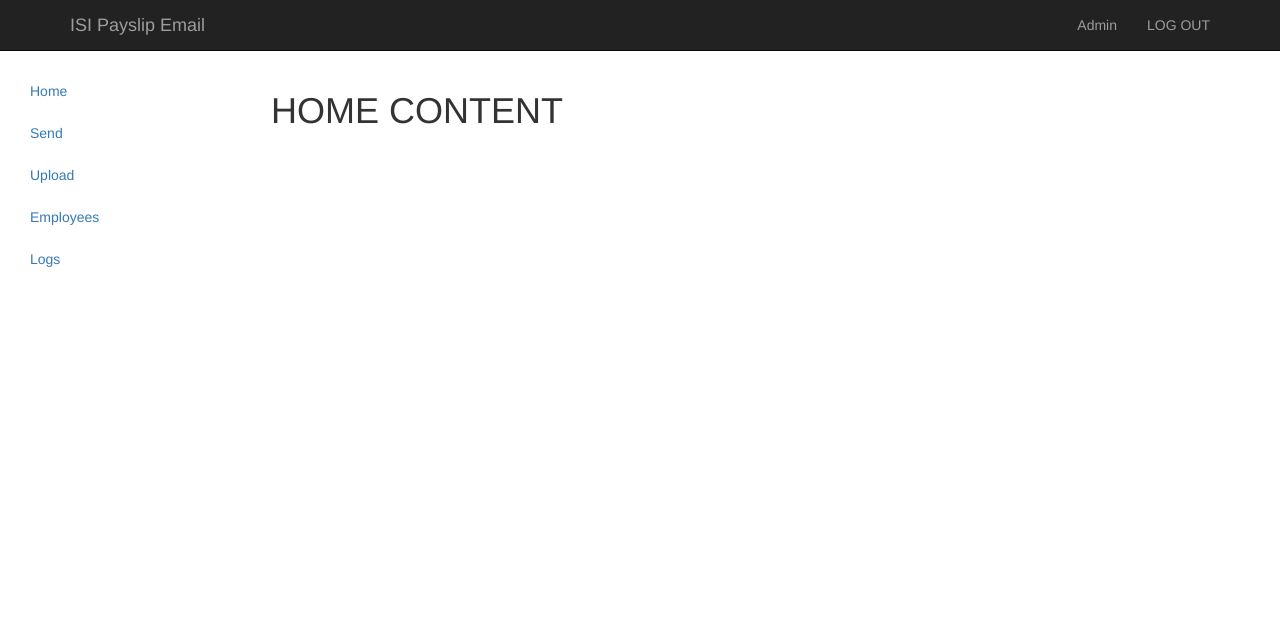
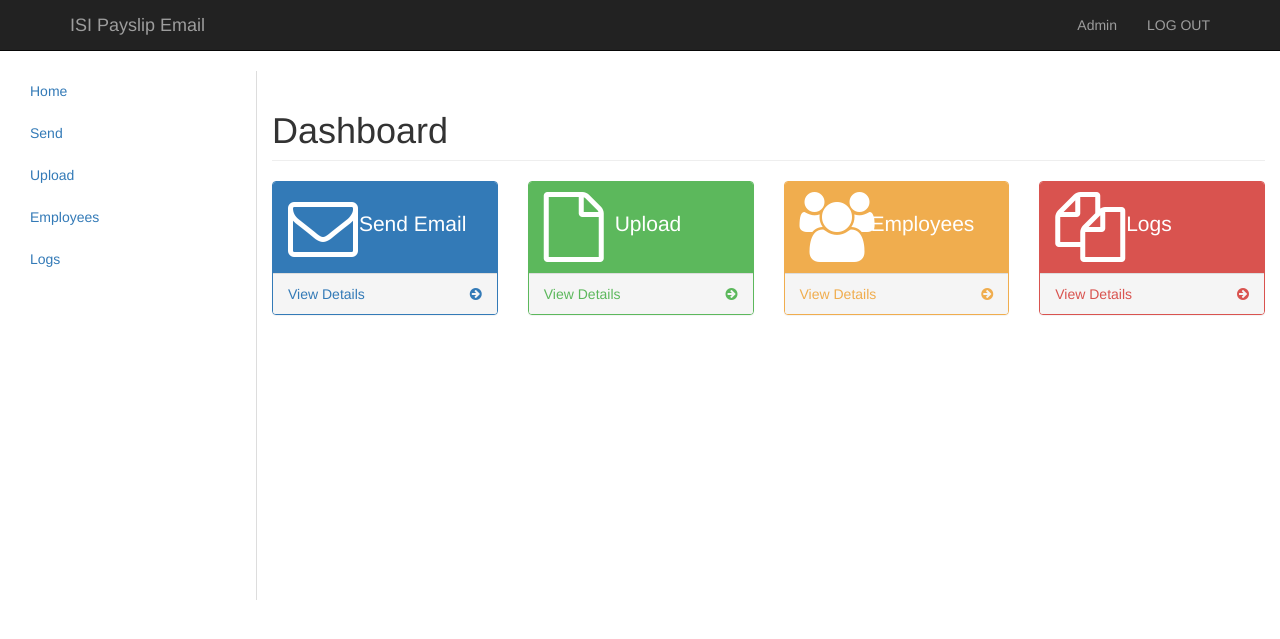
Before and after one commit to charlp1/isi_payslip_emailing, a Django app: page /payslip/ in a window 1280 px wide. Shown: the top 639 px of the page. Run offline with Django 3.2, Linux system fonts and the light colour scheme; some libraries are stand-ins or nearby versions.

Commit message:
#develop Added styles to home

```diff
--- a/isi_payslip_email/payslip/static/css/style.css
+++ b/isi_payslip_email/payslip/static/css/style.css
@@ -122,7 +122,18 @@ input[type=checkbox] {
     top: 90%;
     left: 0;
 }
+.lbl-icon {
+    font-size: 21px;
+    margin-top: 17px;
+    text-align: left;
+    margin-left: 15px;
+}
 
+/* */
+
+#page-wrapper {
+    border-left: 1px solid #ddd;
+}
 /* Icons */
 .icon-refresh-animate {
     animation-name: rotateThis;
--- a/isi_payslip_email/payslip/templates/base.html
+++ b/isi_payslip_email/payslip/templates/base.html
@@ -11,7 +11,11 @@
     <link rel="stylesheet" href="{% static 'css/bootstrap.min.css' %}">
     <!-- Generic page styles -->
     <link rel="stylesheet" href="{% static 'css/style.css' %}">
+      <link rel="stylesheet" href="https://cdnjs.cloudflare.com/ajax/libs/font-awesome/4.4.0/css/font-awesome.css">
+    <style>
 
+
+    </style>
     {% block head %}
 
     <title>ISI Payslip Email</title>
@@ -26,11 +30,11 @@
             {% include 'nav.html' %}
         </div>
 
-        <div class="content-container row">
+        <div class="content-container row" style="margin: 0 important;">
             <div class="sidenav col-xs-2 col-md-2">
                 {% include 'sidenav.html' %}
             </div>
-            <div class="content col-xs-10 col-md-10">
+            <div class="content col-xs-10 col-md-10" id="page-wrapper">
                 {% block content %}
                 {% endblock %}
             </div>
--- a/isi_payslip_email/payslip/templates/home.html
+++ b/isi_payslip_email/payslip/templates/home.html
@@ -7,11 +7,146 @@
 
     <link rel="stylesheet" href="{% static 'css/jquery.dataTables.css' %}">
     <link rel="stylesheet" href="{% static 'css/dataTables.bootstrap.min.css' %}">
+    <style>
+
+    .panel-green {
+        border-color: #5cb85c;
+    }
+    .panel-green .panel-heading {
+        border-color: #5cb85c;
+        color: #fff;
+        background-color: #5cb85c;
+    }
+    .huge {
+        font-size: 40px;
+    }
+    .panel-green a {
+        color: #5cb85c;
+    }
+    .panel-yellow {
+        border-color: #f0ad4e;
+    }
+    .panel-yellow .panel-heading {
+        border-color: #f0ad4e;
+        color: #fff;
+        background-color: #f0ad4e;
+    }
+    .panel-yellow a {
+        color: #f0ad4e;
+    }
+    .panel-red {
+        border-color: #d9534f;
+    }
+    .panel-red .panel-heading {
+        border-color: #d9534f;
+        color: #fff;
+        background-color: #d9534f;
+    }
+    .panel-red a {
+        color: #d9534f;
+    }
+    </style>
 
 {% endblock head %}
 
 {% block content %}
-    <h1>HOME CONTENT</h1>
+    		<div class="row">
+				<div class="col-lg-12">
+					<h1 class="page-header">Dashboard</h1>
+				</div>
+			</div>
+			<div class="row">
+				<div class="col-lg-3 col-md-6">
+					<div class="panel panel-primary">
+						<div class="panel-heading">
+							<div class="row">
+								<div class="col-xs-3">
+                                    <i class="fa fa-envelope-o fa-5x"></i>
+								</div>
+								<div class="col-xs-9 text-right">
+									<div class="lbl-icon">Send Email</div>
+								</div>
+							</div>
+						</div>
+						<!-- end panel -heading -->
+						<a href="/payslip/send">
+							<div class="panel-footer">
+								<span class="pull-left">View Details</span>
+								<span class="pull-right"><i class="fa fa-arrow-circle-right"></i></span>
+								<div class="clearfix"></div>
+							</div>
+						</a>
+						<!-- end panel-footer -->
+					</div>
+				</div>  <!--end col-lg-3 -->
+				<!-- end panel -->
+				<div class="col-lg-3 col-md-6">
+					<div class="panel panel-green">
+						<div class="panel-heading">
+							<div class="row">
+								<div class="col-xs-3">
+									<i class="fa fa-file-o fa-5x"></i>
+								</div>
+								<div class="col-xs-9 text-right">
+									<div class="lbl-icon">Upload</div>
+								</div>
+							</div>
+						</div>
+						<!-- end panel heading -->
+						<a href="/payslip/upload">
+							<div class="panel-footer">
+								<span class="pull-left">View Details</span>
+								<span class="pull-right"><i class="fa fa-arrow-circle-right"></i></span>
+								<div class="clearfix"></div>
+							</div>
+						</a>
+					</div>
+				</div>
+				<!-- end panel -->
+				<div class="col-lg-3  col-md-6">
+					<div class="panel panel-yellow">
+						<div class="panel-heading">
+							<div class="row">
+								<div class="col-xs-3">
+									<i class="fa fa-users fa-5x"></i>
+								</div>
+								<div class="col-xs-9 text-right">
+									<div class="lbl-icon">Employees</div>
+								</div>
+							</div>
+						</div>
+						<a href="/payslip/employee">
+							<div class="panel-footer">
+								<span class="pull-left">View Details</span>
+								<span class="pull-right"><i class="fa fa-arrow-circle-right"></i></span>
+								<div class="clearfix"></div>
+							</div>
+						</a>
+					</div>
+				</div>
+				<!-- end panel -->
+				<div class="col-lg-3 col-md-6">
+					<div class="panel panel-red">
+						<div class="panel-heading">
+							<div class="row">
+								<div class="col-xs-3">
+									<i class="fa fa-files-o fa-5x"></i>
+								</div>
+								<div class="col-xs-9 text-right">
+                                    <div class="lbl-icon">Logs</div>
+                                </div>
+							</div>
+						</div>
+						<a href="/payslip/logs/upload_sent/">
+							<div class="panel-footer">
+								<span class="pull-left">View Details</span>
+								<span class="pull-right"><i class="fa fa-arrow-circle-right"></i></span>
+								<div class="clearfix"></div>
+							</div>
+						</a>
+					</div>
+				</div>
+			</div> <!-- end row-->
 {% endblock content %}
 
 {% block scripts %}
```
